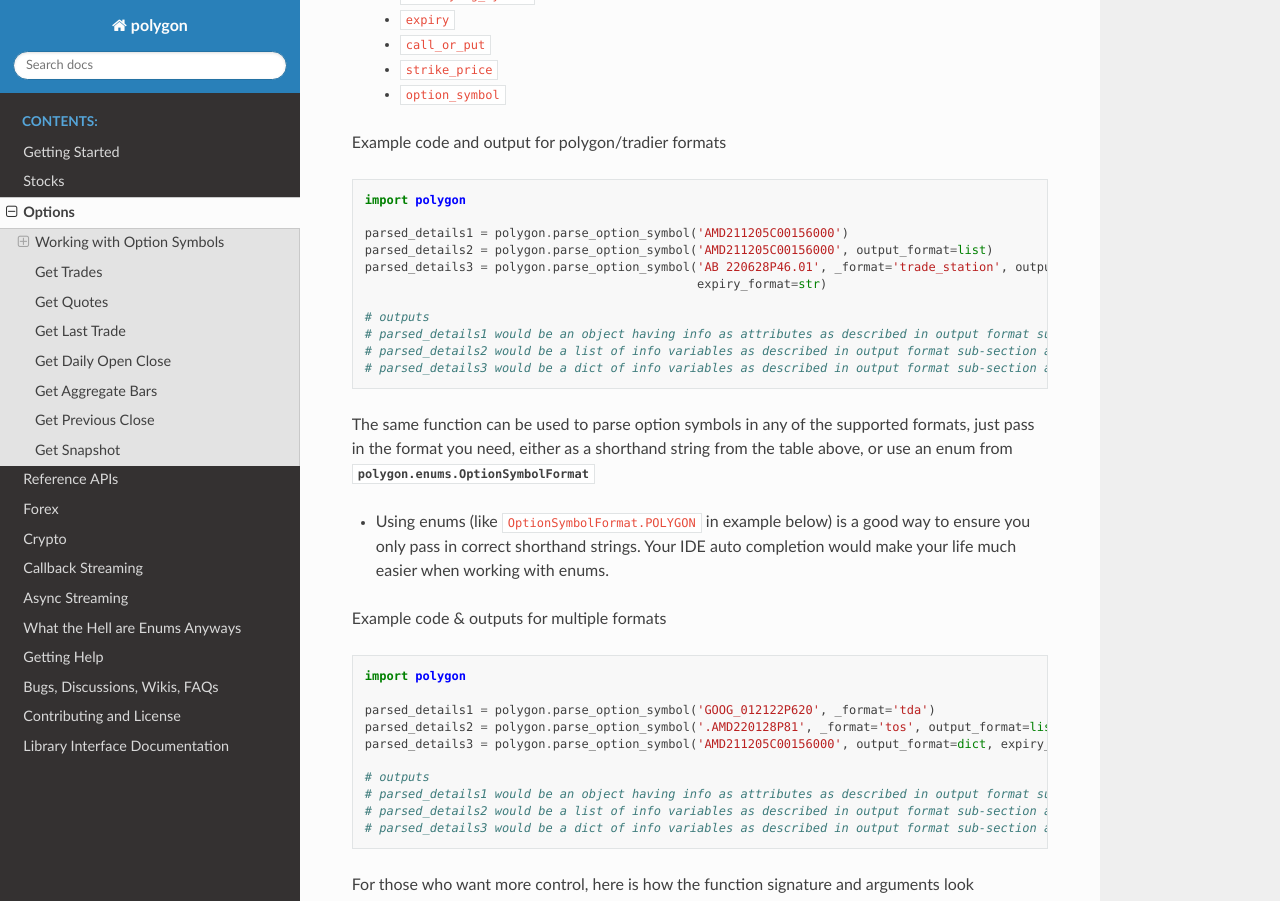
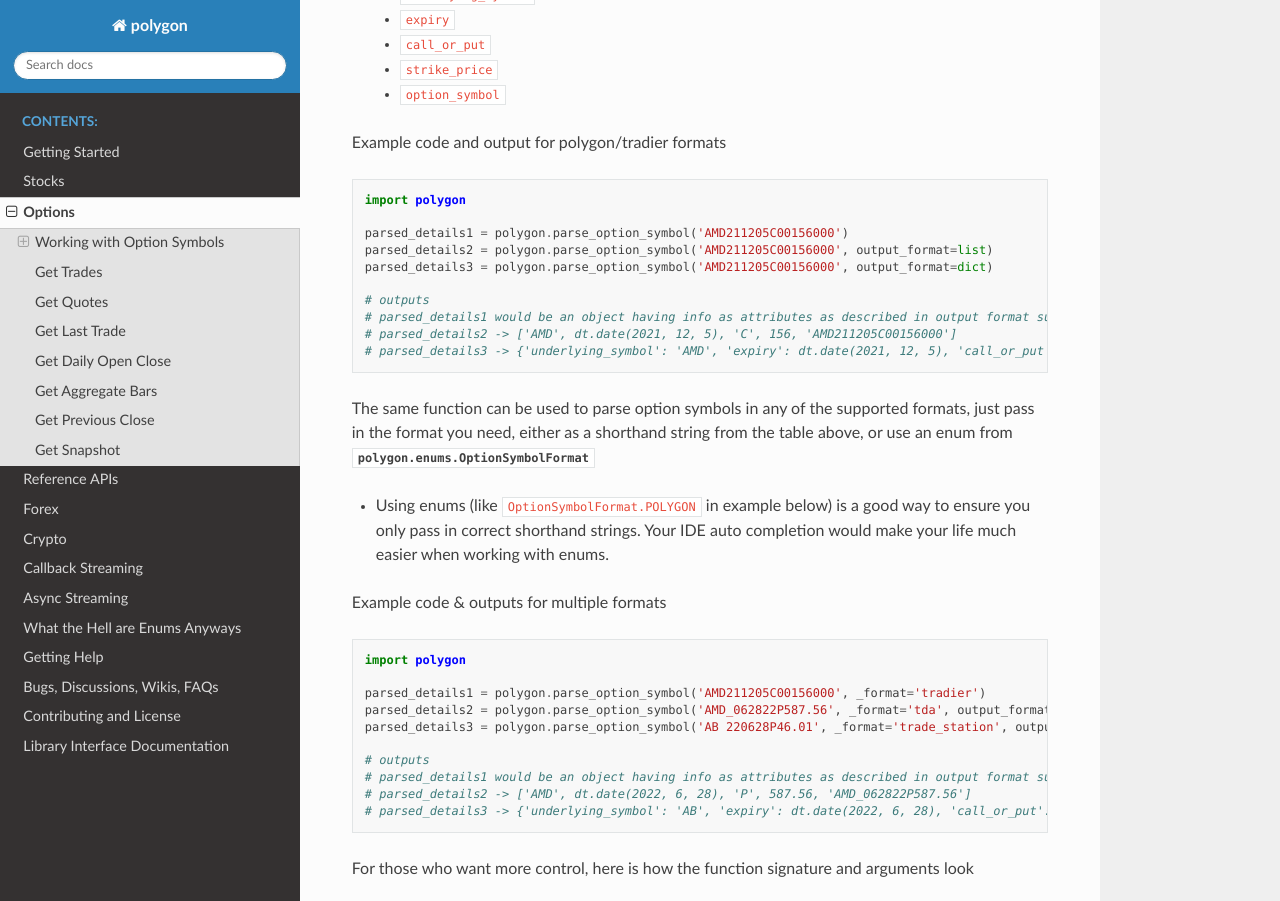
Before and after one commit to pssolanki111/polygon, a Sphinx documentation site: the page built from docs/Options.rst, in a window 1280 px wide and 1400 px high, scrolled down 4032 px, cut to the strip 0-901 px from the top of the window. Built offline with Sphinx 7.4.7 and the Read the Docs theme 2.0.0, drawn with Linux system fonts in a browser that asks for light colours; some of the changed text lies outside the part shown.

```diff
--- a/docs/Options.rst
+++ b/docs/Options.rst
@@ -108,12 +108,12 @@
   from polygon import build_option_symbol  # you can import the way you like, just showing the alternates
   from polygon.enums import OptionSymbolFormat  # optional, you can pass in shorthand strings too
 
-  symbol1 = polygon.build_option_symbol('AMD', datetime.date(2022, 6, 28), 'call', 546.56, format_='tda')
-  symbol2 = polygon.build_option_symbol('NVDA', '220628', 'c', 546, format_='tos')
-  symbol3 = polygon.build_option_symbol('TSLA', datetime.date(2022, 6, 28), 'put', 46.01, format_='tradier')
-  symbol4 = polygon.build_option_symbol('A', datetime.date(2022, 6, 28), 'p', 46.1, format_='ibkr')
-  symbol5 = polygon.build_option_symbol('AB', datetime.date(2022, 6, 28), 'p', 46.01, format_='trade_station')
-  symbol6 = polygon.build_option_symbol('PTON', '220628', 'p', 46, format_=OptionSymbolFormat.POLYGON)  # using enum
+  symbol1 = polygon.build_option_symbol('AMD', datetime.date(2022, 6, 28), 'call', 546.56, _format='tda')
+  symbol2 = polygon.build_option_symbol('NVDA', '220628', 'c', 546, _format='tos')
+  symbol3 = polygon.build_option_symbol('TSLA', datetime.date(2022, 6, 28), 'put', 46.01, _format='tradier')
+  symbol4 = polygon.build_option_symbol('A', datetime.date(2022, 6, 28), 'p', 46.1, _format='ibkr')
+  symbol5 = polygon.build_option_symbol('AB', datetime.date(2022, 6, 28), 'p', 46.01, _format='trade_station')
+  symbol6 = polygon.build_option_symbol('PTON', '220628', 'p', 46, _format=OptionSymbolFormat.POLYGON)  # using enum
 
   # outputs
   # symbol1 -> AMD_062822C546.56
@@ -179,13 +179,12 @@
 
   parsed_details1 = polygon.parse_option_symbol('AMD211205C00156000')
   parsed_details2 = polygon.parse_option_symbol('AMD211205C00156000', output_format=list)
-  parsed_details3 = polygon.parse_option_symbol('AB 220628P46.01', _format='trade_station', output_format=dict,
-                                                expiry_format=str)
+  parsed_details3 = polygon.parse_option_symbol('AMD211205C00156000', output_format=dict)
 
   # outputs
   # parsed_details1 would be an object having info as attributes as described in output format sub-section above
-  # parsed_details2 would be a list of info variables as described in output format sub-section above
-  # parsed_details3 would be a dict of info variables as described in output format sub-section above
+  # parsed_details2 -> ['AMD', dt.date(2021, 12, 5), 'C', 156, 'AMD211205C00156000']
+  # parsed_details3 -> {'underlying_symbol': 'AMD', 'expiry': dt.date(2021, 12, 5), 'call_or_put': 'C',  'strike_price': 156, 'option_symbol': 'AMD211205C00156000'}
 
 The same function can be used to parse option symbols in any of the supported formats, just pass in the format you
 need, either as a shorthand string from the table above, or use an enum from :class:`polygon.enums.OptionSymbolFormat`
@@ -199,14 +198,14 @@
 
   import polygon
 
-  parsed_details1 = polygon.parse_option_symbol('GOOG_012122P620', _format='tda')
-  parsed_details2 = polygon.parse_option_symbol('.AMD220128P81', _format='tos', output_format=list)
-  parsed_details3 = polygon.parse_option_symbol('AMD211205C00156000', output_format=dict, expiry_format=str)
+  parsed_details1 = polygon.parse_option_symbol('AMD211205C00156000', _format='tradier')
+  parsed_details2 = polygon.parse_option_symbol('AMD_062822P587.56', _format='tda', output_format=list)
+  parsed_details3 = polygon.parse_option_symbol('AB 220628P46.01', _format='trade_station', output_format=dict)
 
   # outputs
   # parsed_details1 would be an object having info as attributes as described in output format sub-section above
-  # parsed_details2 would be a list of info variables as described in output format sub-section above
-  # parsed_details3 would be a dict of info variables as described in output format sub-section above
+  # parsed_details2 -> ['AMD', dt.date(2022, 6, 28), 'P', 587.56, 'AMD_062822P587.56']
+  # parsed_details3 -> {'underlying_symbol': 'AB', 'expiry': dt.date(2022, 6, 28), 'call_or_put': 'P', 'strike_price': 46.01, 'option_symbol': 'AB 220628P46.01'}
 
 For those who want more control, here is how the function signature and arguments look
 
```
Also changed, not shown: README.md (+3 -0 lines), 2 other files.
